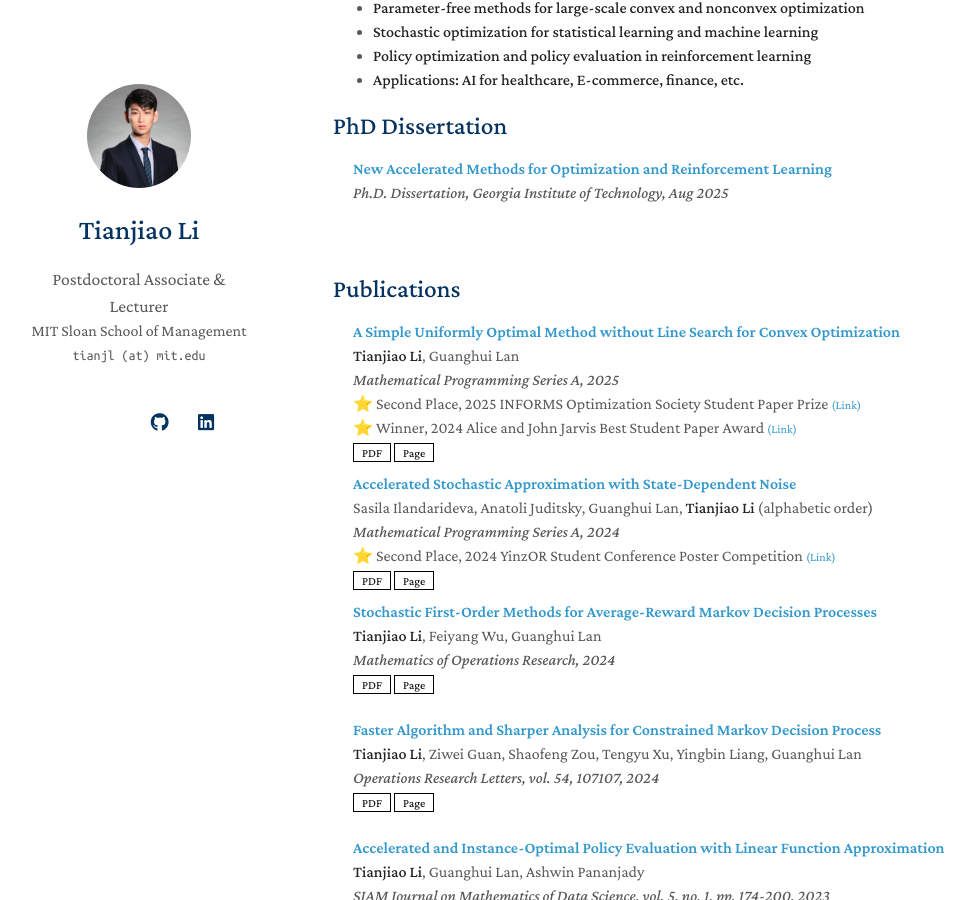
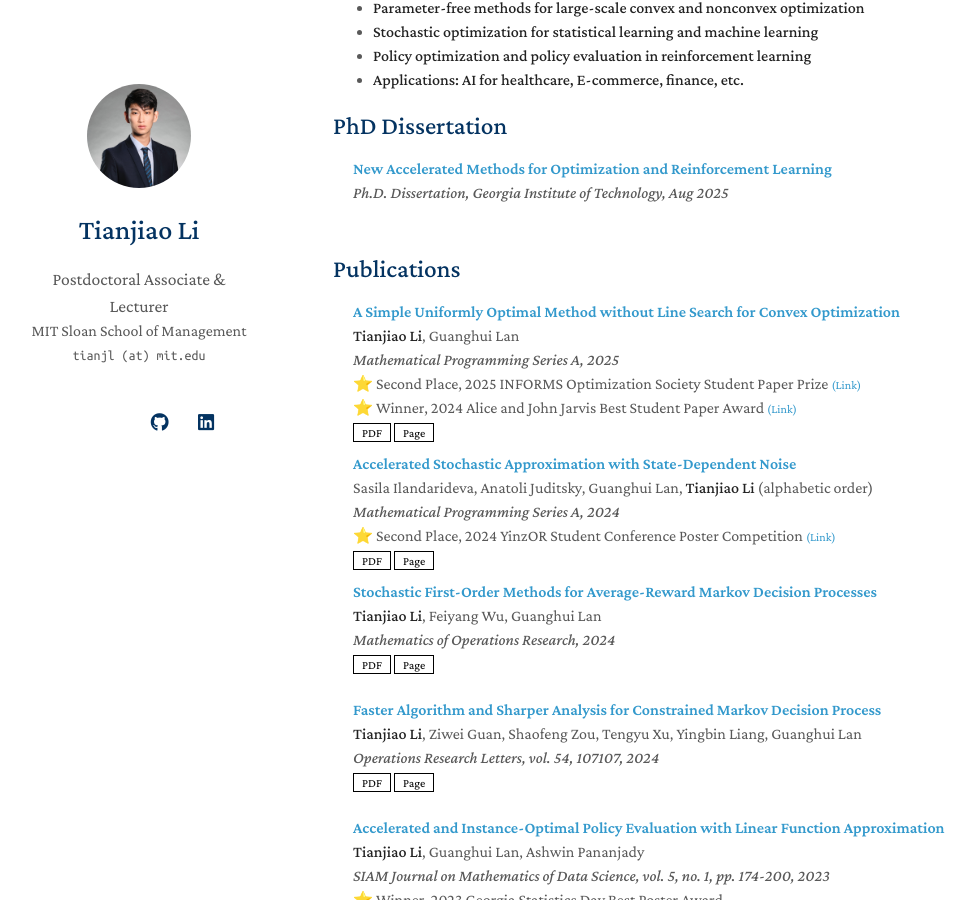
Before and after one commit to tli432/tli432.github.io, a Jekyll site: the page built from index.md, in a window 1280 px wide and 900 px high, scrolled down 455 px. Shown: the whole window, without its empty margins (137-1113 px from the left). Built offline with Jekyll 4.4.1, drawn with Linux system fonts in a browser that asks for light colours; nearby versions of some CDN libraries; a style sheet for code colours, icons or effects is not loaded; our own code applies the rules of GitHub Pages for plain Markdown files.

Commit message:
Update dissertation.md

```diff
--- a/_includes/dissertation.md
+++ b/_includes/dissertation.md
@@ -1,7 +1,7 @@
 <h2 id="dissertation" style="margin: 0px 0px -15px;">PhD Dissertation</h2>
 
 <div class="publications">
-<ol class="bibliography" style="margin-top: 0; margin-bottom: 0px;">
+<ol class="bibliography" style="margin-top: 0; margin-bottom: -20px;">
 
 {% for link in site.data.dissertation.main %}
 
```
